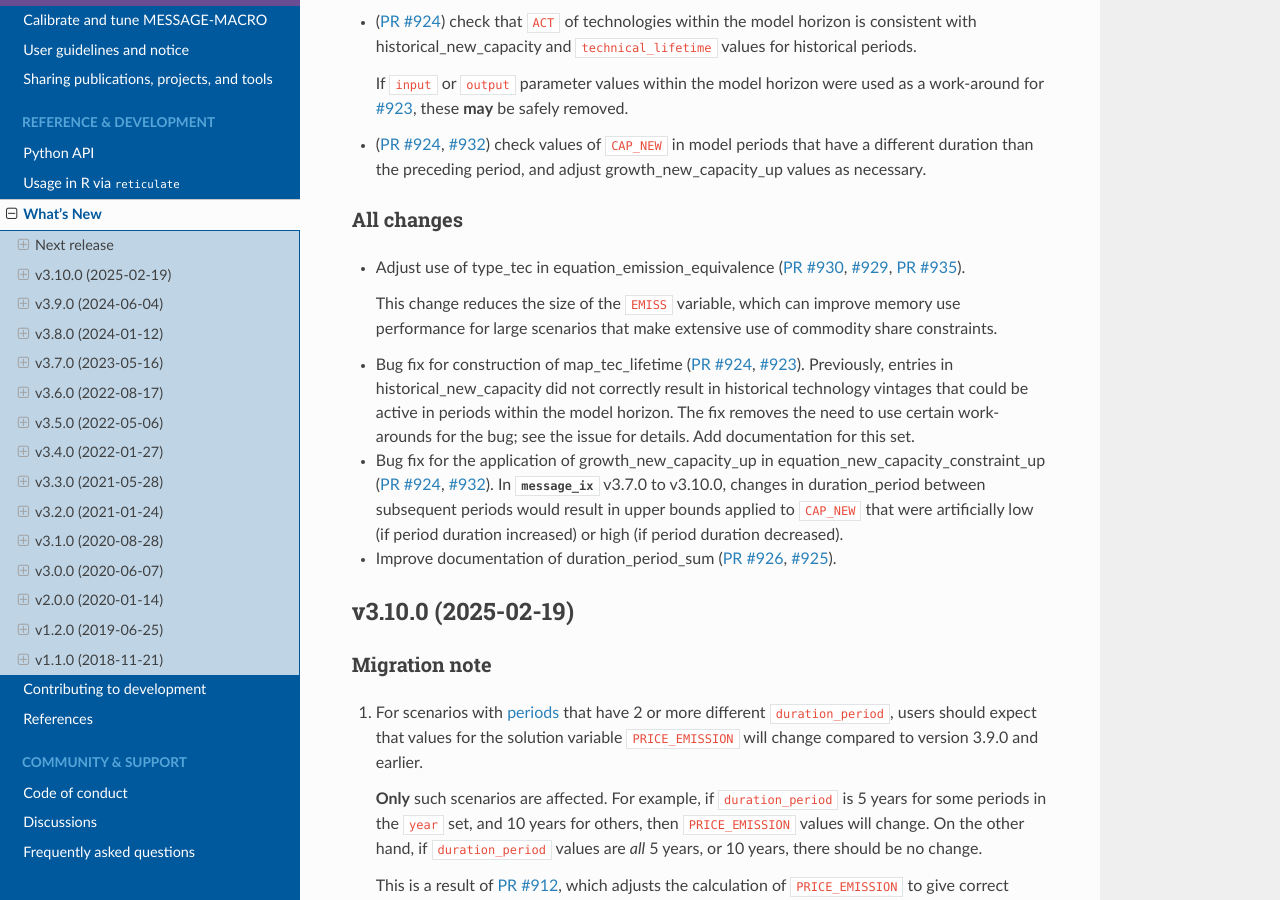
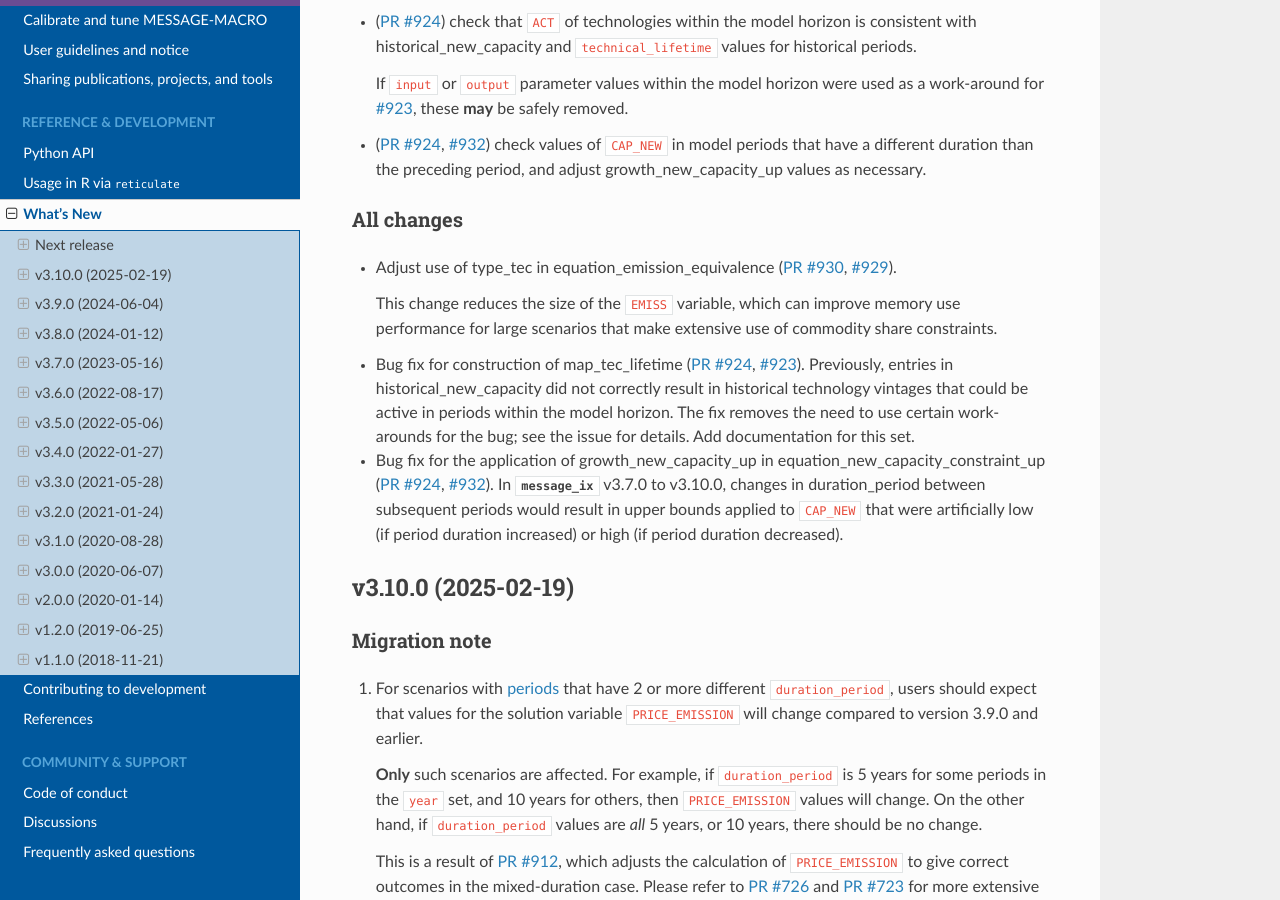
Before and after one commit to iiasa/message_ix, a Sphinx documentation site: the page built from doc/whatsnew.rst, in a window 1280 px wide and 900 px high, scrolled down 476 px. Built offline with Sphinx 7.4.7 and the Read the Docs theme 3.1.0, drawn with Linux system fonts in a browser that asks for light colours; pages that are not in the unit, such as notebooks, are missing from menus; the version number could not be read and is left out; some of the changed lines change nothing that is shown.

Commit message:
Revert "Merge branch 'main' into project/justmip/es_tradecostdetail"
This reverts commit a04182c9ceee1d49d76c2c9dbe8c427ee673b345, reversing
changes made to ac12737b03ef9cc49e6dd32769e718404ea4ee9e.

```diff
--- a/RELEASE_NOTES.rst
+++ b/RELEASE_NOTES.rst
@@ -25,7 +25,7 @@
 All changes
 -----------
 
-- Adjust use of :ref:`type_tec <mapping-sets>` in :ref:`equation_emission_equivalence` (:pull:`930`, :issue:`929`, :pull:`935`).
+- Adjust use of :ref:`type_tec <mapping-sets>` in :ref:`equation_emission_equivalence` (:pull:`930`, :issue:`929`).
 
   This change reduces the size of the ``EMISS`` variable,
   which can improve memory use performance for large scenarios
@@ -39,7 +39,6 @@
   In :mod:`message_ix` v3.7.0 to v3.10.0, changes in |duration_period| between subsequent periods
   would result in upper bounds applied to ``CAP_NEW``
   that were artificially low (if period duration increased) or high (if period duration decreased).
-- Improve documentation of |duration_period_sum| (:pull:`926`, :issue:`925`).
 
 .. _v3.10.0:
 
--- a/doc/conf.py
+++ b/doc/conf.py
@@ -69,22 +69,12 @@
 
 .. |yA| replace:: :math:`y^A`
 .. |yV| replace:: :math:`y^V`
-"""
 
-# Add reST replacements for references to particular MESSAGE/MACRO model items. These
-# are of the form ".. |foo| replace:: :ref:`foo <foo>`", such that |foo| in reST links
-# to the hyperlink target #foo with the text 'foo'. The explicit text is needed because
-# sometimes multiple targets appear above a single heading, and that heading text would
-# be automatically used for the link text.
-for name in (
-    "duration_period",
-    "duration_period_sum",
-    "growth_new_capacity_up",
-    "historical_new_capacity",
-    "map_tec_lifetime",
-    "remaining_capacity",
-):
-    rst_prolog += f"\n.. |{name}| replace:: :ref:`{name} <{name}>`"
+.. |duration_period| replace:: :ref:`duration_period <duration_period>`
+.. |growth_new_capacity_up| replace:: :ref:`growth_new_capacity_up <growth_new_capacity_up>`
+.. |historical_new_capacity| replace:: :ref:`historical_new_capacity <historical_new_capacity>`
+.. |map_tec_lifetime| replace:: :ref:`map_tec_lifetime <map_tec_lifetime>`
+"""  # noqa: E501
 
 
 # -- Options for HTML output -----------------------------------------------------------
```
Also changed, not shown: 3 other files.
